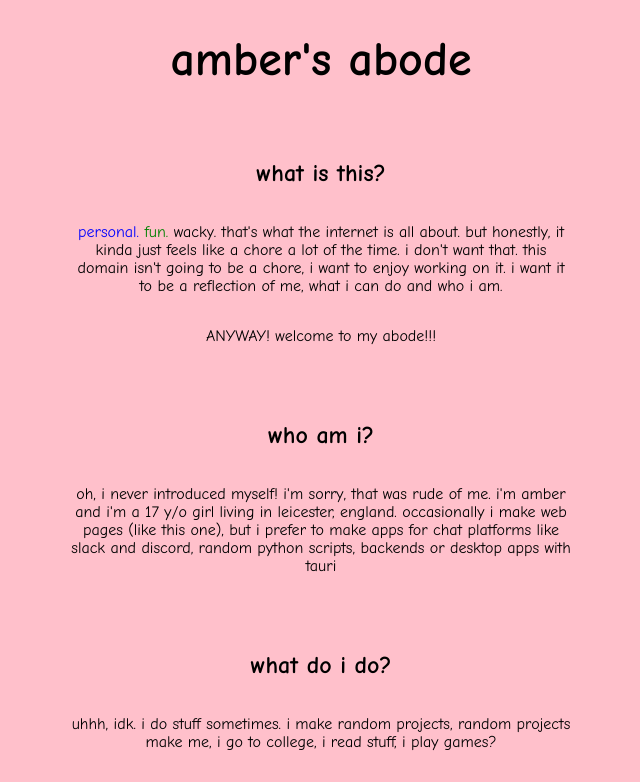
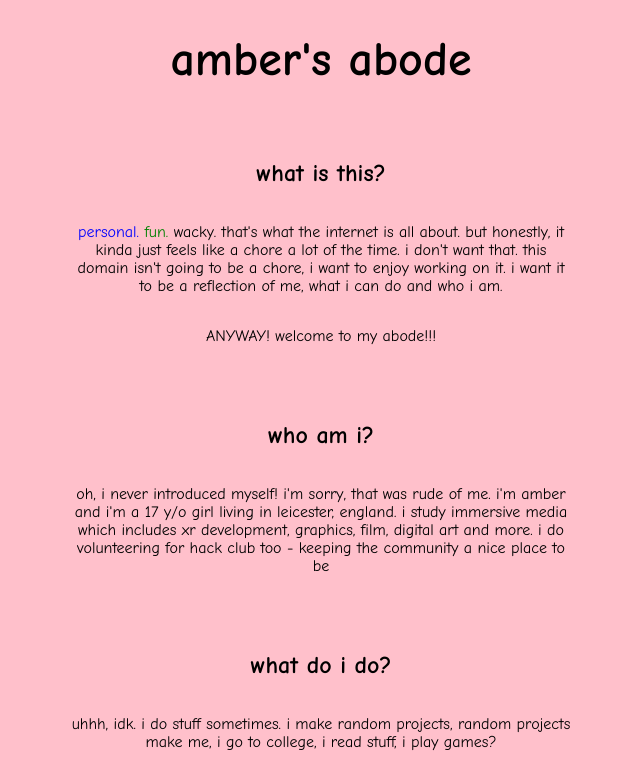
Before and after one commit to transcental/personal-website, a SvelteKit app: page / in a window 1280 px wide. Shown: the top 782 px of the page, without its empty margins (319-959 px from the left). Built offline with nearby package versions, Linux system fonts and the light colour scheme.

Commit message:
improve who am i section

```diff
--- a/src/routes/+page.svelte
+++ b/src/routes/+page.svelte
@@ -15,7 +15,7 @@
 
 <section>
     <h2>who am i?</h2>
-    <p>oh, i never introduced myself! i'm sorry, that was rude of me. i'm amber and i'm a 17 y/o girl living in leicester, england. occasionally i make web pages (like this one), but i prefer to make apps for chat platforms like slack and discord, random python scripts, backends or desktop apps with tauri</p>
+    <p>oh, i never introduced myself! i'm sorry, that was rude of me. i'm amber and i'm a 17 y/o girl living in leicester, england. i study immersive media which includes xr development, graphics, film, digital art and more. i do volunteering for hack club too - keeping the community a nice place to be</p>
 </section>
 
 <section>
```
